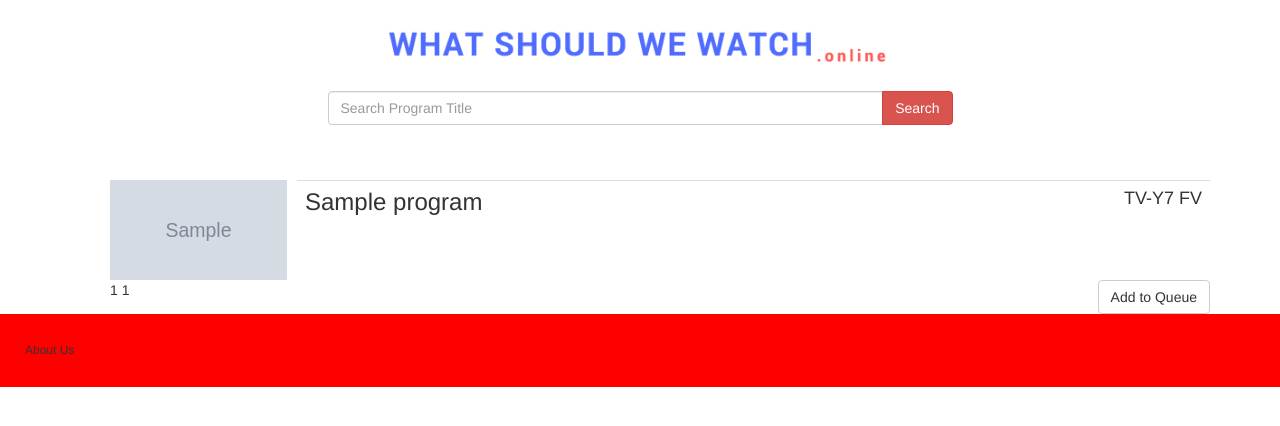
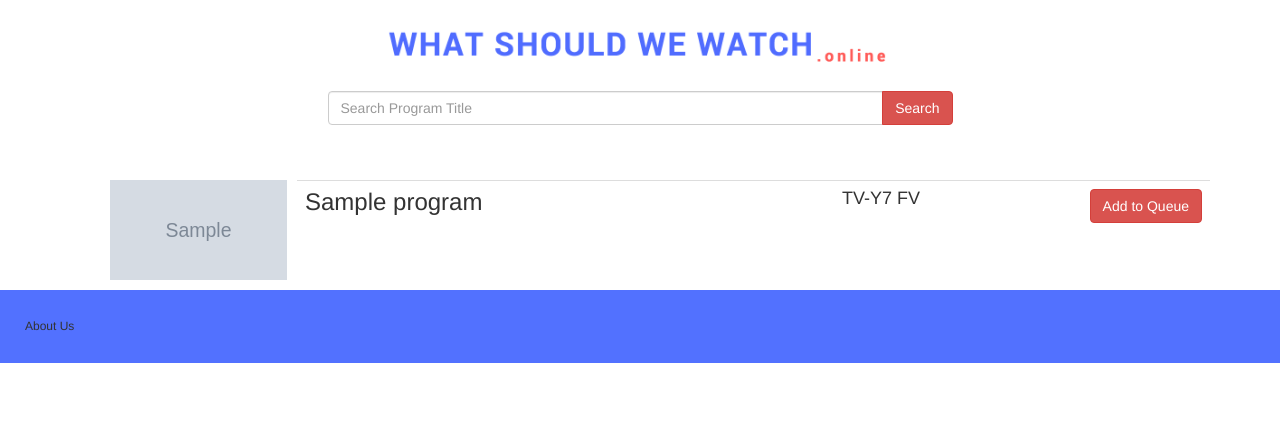
Before and after one commit to emilycharris/final_project, a Django app: page /program_list/ in a window 1280 px wide. Shown: the part 52-478 px from the top of the page. Run offline with Django 3.2, Linux system fonts and the light colour scheme; a user stored in the database is signed in; data comes from the database, SQL or seed files in the repository; tables that the repository leaves empty hold one stand-in row (values such as "Sample post"); grey boxes marked "Sample" are stand-in pictures; parts of the project's set-up code (start-up, migrations or seed data) failed here and were passed over; some libraries are stand-ins or nearby versions.

Commit message:
queue list working, minor css, feeling good

```diff
--- a/main/models.py
+++ b/main/models.py
@@ -2,6 +2,7 @@ from django.db import models
 from django.contrib.auth.models import User
 from django.dispatch import receiver
 from django.db.models.signals import post_save
+from datetime import datetime
 
 # Create your models here.
 
@@ -70,6 +71,7 @@ class QueueProgram(models.Model):  #thru table between queue and program
     queue = models.ForeignKey(Queue)
     program = models.OneToOneField(Program)
     network = models.CharField(max_length=100, null=True, blank=True)
+    created = models.DateTimeField(auto_now_add=True)
 
     def __str__(self):
         return str(self.program)
--- a/main/static/main/main.css
+++ b/main/static/main/main.css
@@ -19,6 +19,6 @@
 /*logo = canva.com, grey real estate, roboto font*/
 
 footer{
-  background-color: red;
+  background-color: #5271FF;
   padding: 20px 25px;
 }
--- a/main/views.py
+++ b/main/views.py
@@ -63,7 +63,6 @@ class ProgramDetailView(DetailView):
 class QueueCreateView(CreateView):
     model = QueueProgram
     fields = ['network']
-    success_url = reverse_lazy('program_list_view')
 
 
     def form_valid(self, form, **kwargs):
@@ -74,4 +73,10 @@ class QueueCreateView(CreateView):
         form.program = Program.objects.get(id=program)
         form.save()
         print(form, form.queue, form.program)
-        return HttpResponseRedirect(reverse_lazy('index_view')) # <<- change
+        return HttpResponseRedirect(reverse_lazy('queue_list_view')) # <<- change
+
+class QueueListView(ListView):
+    model = QueueProgram
+
+    def get_queryset(self):
+        return QueueProgram.objects.filter(queue=self.request.user.queue.id)
--- a/templates/main/profile_form.html
+++ b/templates/main/profile_form.html
@@ -1,7 +1,7 @@
 {% extends "base.html" %}
 {% load bootstrap %}
 {% block content %}
-{% if profile.parent == None and profile.email == "" %}
+{% if profile.user.parent == None and profile.user.email == None %}
 <form class="" action="" method="post">
   {% csrf_token %}
 
@@ -9,9 +9,10 @@
 
   <br>
   <br>
-  <button type="submit" class="btn btn-default">Submit Profile</button>
+  <button type="submit" class="btn btn-danger">Submit Profile</button>
 
 </form>
+<br><br>
 
 {% endif %}
 
--- a/templates/main/program_list.html
+++ b/templates/main/program_list.html
@@ -21,14 +21,12 @@
                 <tr>
                   <div class="media-body">
                   <td><h3 class="media-heading" id='inline'>{{object.name}}</h3></td>
-                  <td>  <h4 class='media-heading' id='inline' style="float:right">{{object.rating}}</h4></td>
+                  <td>  <h4 class='media-heading pull-right' id='inline' >{{object.rating}}</h4></td>
+                  <td><a type='button' id='inline' class= 'media-heading btn btn-danger pull-right' href="{% url 'queue_create_view' user.queue.id object.pk %}">Add to Queue</a></td>
                 </tr>
               </table>
             </div>
           </div>
-<a type='button' class= 'btn btn-default pull-right' href="{% url 'queue_create_view' user.queue.id object.pk %}">Add to Queue</a>
-{{object.pk}}
-{{user.queue.id}}
 
 
         </ul>
--- a/what_to_watch/urls.py
+++ b/what_to_watch/urls.py
@@ -15,7 +15,7 @@ Including another URLconf
 """
 from django.conf.urls import url, include
 from django.contrib import admin
-from main.views import IndexView, CreateUserView, ProfileUpdateView, ProgramListView, ProgramDetailView, QueueCreateView
+from main.views import IndexView, CreateUserView, ProfileUpdateView, ProgramListView, ProgramDetailView, QueueCreateView, QueueListView
 from django.contrib.auth.decorators import login_required
 from django.conf.urls.static import static
 from django.conf import settings
@@ -30,5 +30,5 @@ urlpatterns = [
     url(r'^program_list/$', ProgramListView.as_view(), name='program_list_view'),
     url(r'^program_detail/(?P<pk>\d+)/$', ProgramDetailView.as_view(), name='program_detail_view'),
     url(r'^queue_create/(?P<pk>\d+)/(?P<program_pk>\d+)/$', login_required(QueueCreateView.as_view()), name='queue_create_view'),
-
+    url(r'^queue_list_view', login_required(QueueListView.as_view()), name='queue_list_view')
 ] + static(settings.MEDIA_URL, document_root=settings.MEDIA_ROOT)
```
Also changed, not shown: templates/main/queueprogram_list.html (added, +7 -0 lines), main/migrations/0018_queueprogram_created.py (added).
